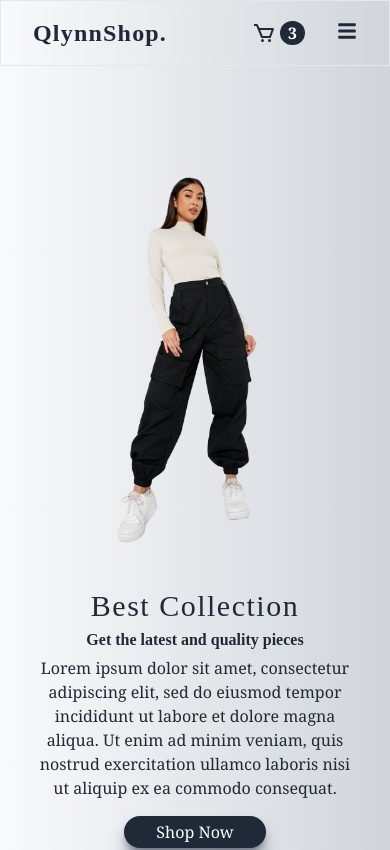
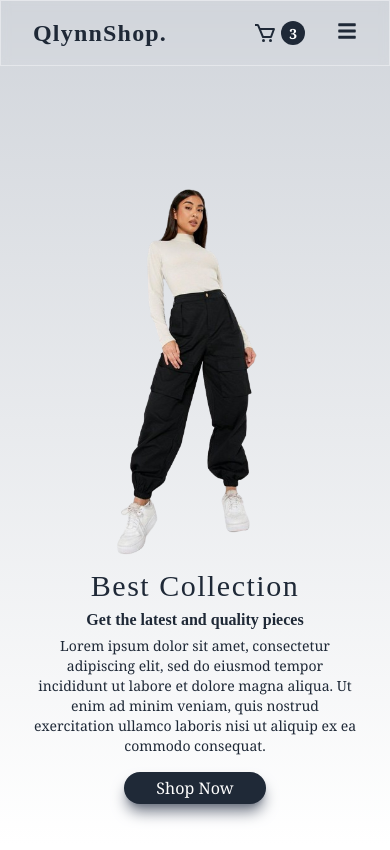
Before and after one commit to Jackline-ke/qlynnshop, a React (Create React App) app in the folder frontend/: page / in a window 390 px wide. Shown: the top 850 px of the page. Built offline with nearby package versions, Linux system fonts and the light colour scheme; the HTML template or start-up script is replaced by a standard one.

Commit message:
Add NotFound page for handling invalid routes

```diff
--- a/frontend/src/App.js
+++ b/frontend/src/App.js
@@ -5,6 +5,7 @@ import Cart from './pages/Cart';
 import Home from './pages/Home';
 import Contact from './pages/Contact';
 import { Navbar } from './components/Navbar';
+import NotFound from './NotFound';
 
 const App = () => {
   return (
@@ -16,6 +17,8 @@ const App = () => {
           <Route path='blog' element={<Blog/>} />
           <Route path='contact' element={<Contact/>} />
           <Route path='cart' element={<Cart/>} />
+          <Route path='*' element={<NotFound/>}/>
+
         </Routes>
       </Router>
     </div>
--- /dev/null
+++ b/frontend/src/NotFound.js
@@ -0,0 +1,16 @@
+import React from 'react'
+import notEmoji from './assets/notFound.png'
+
+const NotFound = () => {
+  return (
+    <div id='notFound' className='w-full h-screen flex items-center justify-center bg-gray-100/20'>
+        <div className='text-center text-gray-800 font-serif fle flex-col'>
+            <img src={notEmoji} alt='Not Found' className='w-32 h-32'/>
+            <p className='font-semibold text-5xl tracking-widest'>404</p>
+            <p className='font-medium text-xl'>Page Not Found</p>
+        </div>
+    </div>
+  )
+}
+
+export default NotFound
--- a/frontend/src/components/Hero.js
+++ b/frontend/src/components/Hero.js
@@ -3,15 +3,15 @@ import hero from '../assets/hero.png'
 
 const Hero = () => {
   return (
-    <div id='hero' className='home w-full h-screen flex items-center justify-center mb-24 lg:mb-6'>
-      <div className='w-full lg:h-full text-gray-800 flex flex-col lg:flex-row justify-center items-center px-8 md:px-16 lg:px-32 bg-gradient-to-r from-gray-100/50 to-gray-300'>
-        <div className='w-full h-96 lg:h-full flex justify-center mt-52 lg:mt-32'>
+    <div id='hero' className='home w-full h-screen flex items-center justify-center mb-12 lg:mb-6 bg-gradient-to-b from-gray-300 to-white lg:to-gray-100/50'>
+      <div className='w-full lg:h-full text-gray-800 flex flex-col lg:flex-row justify-center items-center px-8 md:px-16 lg:px-32 '>
+        <div className='w-full h-96 lg:h-full flex justify-center mt-36 lg:mt-32'>
           <img src={hero} className='h-full object-cover' alt='hero'/>
         </div>
-        <div className='text-center py-8 lg:py-0'>
+        <div className='text-center lg:py-0'>
           <h1 className='text-3xl lg:text-6xl'>Best Collection</h1>
           <h2 className='mt-1 lg:mt-4 lg:text-3xl'>Get the latest and quality pieces</h2>
-          <p className='mt-1 lg:mt-4 font-serif'>Lorem ipsum dolor sit amet, consectetur adipiscing elit, sed do eiusmod tempor incididunt ut labore et dolore magna aliqua. Ut enim ad minim veniam, quis nostrud exercitation ullamco laboris nisi ut aliquip ex ea commodo consequat.</p>
+          <p className='mt-1 lg:mt-4 font-serif text-sm lg:text-lg'>Lorem ipsum dolor sit amet, consectetur adipiscing elit, sed do eiusmod tempor incididunt ut labore et dolore magna aliqua. Ut enim ad minim veniam, quis nostrud exercitation ullamco laboris nisi ut aliquip ex ea commodo consequat.</p>
           <div className=''>
             <button className='bg-gray-800 px-8 py-1 rounded-full shadow-lg shadow-gray-500 text-white mt-4 font-serif'>Shop Now</button>
           </div>
--- a/frontend/src/components/Navbar.js
+++ b/frontend/src/components/Navbar.js
@@ -8,9 +8,9 @@ export const Navbar = () => {
     const handleNav = ()=>{
       setNav(!nav)
     }
-    const closeNav = () => {
-        setNav(false);
-    }
+    // const closeNav = () => {
+    //     setNav(false);
+    // }
   return (
     <div className='border border-gray-200 fixed w-full px-8 py-4 md:px-16 text-gray-800 font-serif bg-opacity-70' style={{ backdropFilter: 'blur(5px)', webkitBackdropFilter: 'blur(5px)'/* Set a higher z-index */ }}>
         <div className='flex justify-between items-center'>
@@ -30,7 +30,7 @@ export const Navbar = () => {
                 <Link to='cart' smooth={true} duration={2000} className="flex">
                     <BiCart className='text-2xl cursor-pointer'/>
                     <span className='rounded-full bg-gray-800 px-2 ml-1'>
-                        <span className='text-white font-bold'>3</span>
+                        <span className='text-white font-bold text-sm'>3</span>
                     </span>
                 </Link>
             </div>
@@ -40,7 +40,7 @@ export const Navbar = () => {
                 <Link to='cart' smooth={true} duration={2000} className="flex mr-8">
                     <BiCart className='text-2xl cursor-pointer'/>
                     <span className='rounded-full bg-gray-800 px-2 ml-1'>
-                        <span className='text-white font-bold'>3</span>
+                        <span className='text-white font-bold text-sm'>3</span>
                     </span>
                 </Link>
                 <FaBars size={20} className='cursor-pointer'/>
```
Also changed, not shown: frontend/src/assets/notFound.png (added).
